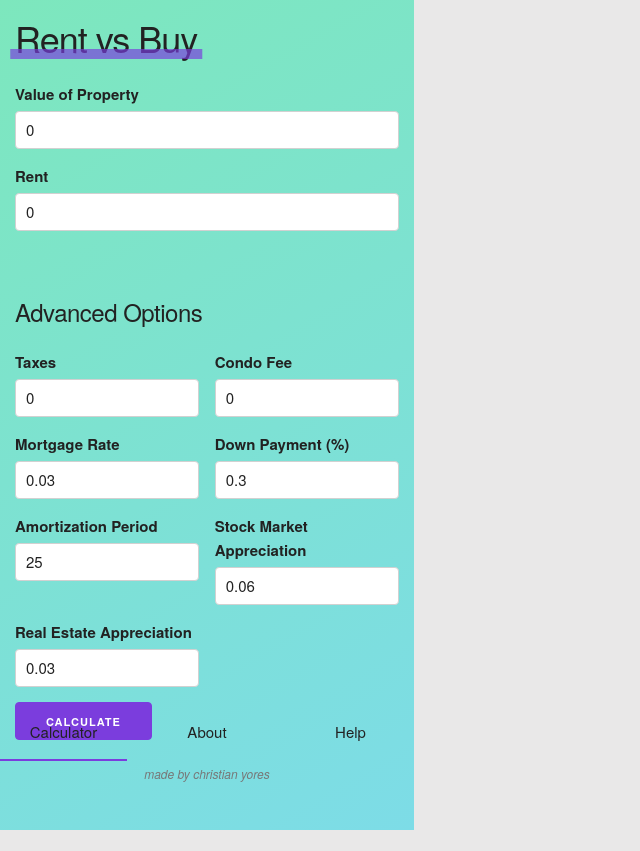
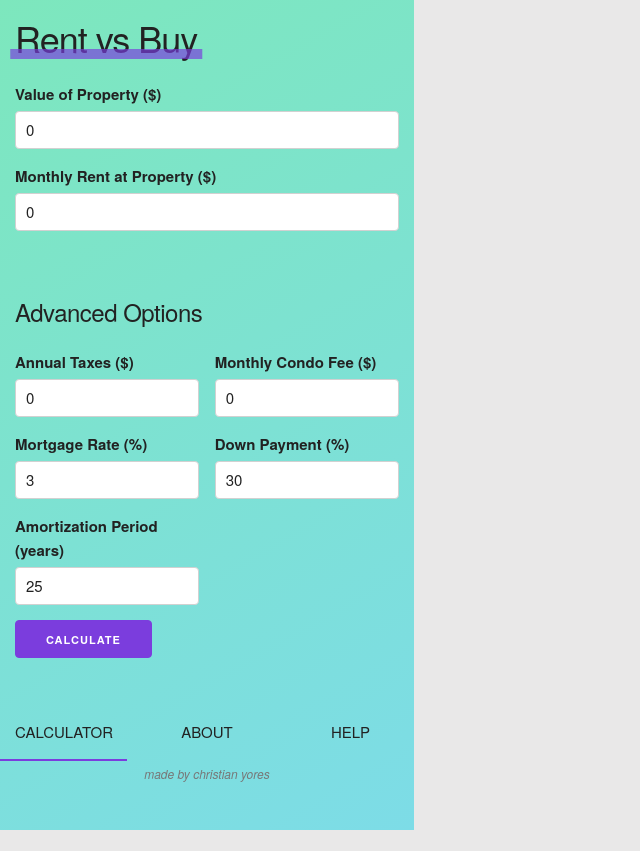
Before and after one commit to cyores/rentvbuy, a React (Create React App) app: page / in a window 1280 px wide. Shown: the whole page, without its empty margins (0-640 px from the left). Built offline with nearby package versions, Linux system fonts and the light colour scheme.

Commit message:
Made input labels more clear to their purpose, minor visual changes

```diff
--- a/src/App.js
+++ b/src/App.js
@@ -21,8 +21,8 @@ class App extends React.Component {
             RENT: 0, // rent
             TAX: 0, // annual property taxes
             CF: 0, // condo fee
-            MR: 0.03, // mortgage rate
-            DP: 0.3, // down payment percentage
+            MR: 3.0, // mortgage rate
+            DP: 30, // down payment percentage
             AP: 25, // amortization period
             REA: 0.03, // real estate appriciation
             SMA: 0.06, // stock market appriciation
--- a/src/app.css
+++ b/src/app.css
@@ -50,9 +50,11 @@ button.button-primary:focus {
 .nav-item p {
     margin: 0;
     padding: 1.5rem;
+    text-transform: uppercase;
 }
 .nav-item:hover {
     background: #7a3dddab;
+    color: #f0f0f0;
 }
 .active {
     border-bottom: 2px solid #7b3ddd;
--- a/src/components/Calculator.js
+++ b/src/components/Calculator.js
@@ -16,8 +16,9 @@ class Calculator extends Component {
 
     calculate() {
         let s = this.state;
-        s.calcs.downpayment = parseFloat((s.VOP * s.DP).toFixed(2));
+        s.calcs.downpayment = parseFloat((s.VOP * (s.DP / 100)).toFixed(2));
         s.calcs.rent = parseFloat(s.RENT.toFixed(2));
+        const MR = s.MR / 100;
 
         if (s.TAX > 0) {
             s.calcs.taxes = s.TAX / 12;
@@ -58,6 +59,7 @@ class Calculator extends Component {
         // console.log(input.target.value, metric);
         let s = this.state;
         s[metric] = parseFloat(input.target.value);
+        if(Number.isNaN(s[metric])) return;
         this.setState({ metric: s[metric] });
     }
 
--- a/src/components/CollectInfo.js
+++ b/src/components/CollectInfo.js
@@ -16,7 +16,7 @@ class CollectInfo extends Component {
                             type="number"
                             step="0.01"
                             defaultValue={this.props.VOP}
-                            label="Value of Property"
+                            label="Value of Property ($)"
                             onTyping={input =>
                                 this.props.handleChange(input, "VOP")
                             }
@@ -29,7 +29,7 @@ class CollectInfo extends Component {
                             type="number"
                             step="0.01"
                             defaultValue={this.props.RENT}
-                            label="Rent"
+                            label="Monthly Rent at Property ($)"
                             onTyping={input =>
                                 this.props.handleChange(input, "RENT")
                             }
@@ -45,7 +45,7 @@ class CollectInfo extends Component {
                             type="number"
                             step="0.01"
                             defaultValue={this.props.TAX}
-                            label="Taxes"
+                            label="Annual Taxes ($)"
                             onTyping={input =>
                                 this.props.handleChange(input, "TAX")
                             }
@@ -56,7 +56,7 @@ class CollectInfo extends Component {
                             type="number"
                             step="0.01"
                             defaultValue={this.props.CF}
-                            label="Condo Fee"
+                            label="Monthly Condo Fee ($)"
                             onTyping={input =>
                                 this.props.handleChange(input, "CF")
                             }
@@ -69,7 +69,7 @@ class CollectInfo extends Component {
                             type="number"
                             step="0.01"
                             defaultValue={this.props.MR}
-                            label="Mortgage Rate"
+                            label="Mortgage Rate (%)"
                             onTyping={input =>
                                 this.props.handleChange(input, "MR")
                             }
@@ -93,38 +93,38 @@ class CollectInfo extends Component {
                             type="number"
                             step="0.01"
                             defaultValue={this.props.AP}
-                            label="Amortization Period"
+                            label="Amortization Period (years)"
                             onTyping={input =>
                                 this.props.handleChange(input, "AP")
                             }
                         />
                     </div>
-                    <div className="six columns">
+                    {/* <div className="six columns">
                         <TextInput
                             type="number"
                             step="0.01"
                             defaultValue={this.props.SMA}
-                            label="Stock Market Appreciation"
+                            label="Stock Market Appreciation (%)"
                             onChange={input =>
                                 this.props.handleChange(input, "SMA")
                             }
                         />
-                    </div>
+                    </div> */}
                 </div>
-                <div className="row">
+                {/* <div className="row">
                     <div className="six columns">
                         <TextInput
                             type="number"
                             step="0.01"
                             defaultValue={this.props.REA}
-                            label="Real Estate Appreciation"
+                            label="Real Estate Appreciation (%)"
                             onTyping={input =>
                                 this.props.handleChange(input, "REA")
                             }
                         />
                     </div>
                     <div className="six columns"></div>
-                </div>
+                </div> */}
 
 
             </StyledCollectInfo>
--- a/src/components/Footer.js
+++ b/src/components/Footer.js
@@ -24,7 +24,7 @@ class Footer extends Component {
                             this.props.changeView("calculator");
                         }}
                     >
-                        <p>Calculator</p>
+                        <p>calculator</p>
                     </div>
                     <div
                         className={"four columns nav-item " + aboutClasses}
@@ -32,7 +32,7 @@ class Footer extends Component {
                             this.props.changeView("about");
                         }}
                     >
-                        <p>About</p>
+                        <p>about</p>
                     </div>
                     <div
                         className={"four columns nav-item " + helpClasses}
@@ -40,7 +40,7 @@ class Footer extends Component {
                             this.props.changeView("help");
                         }}
                     >
-                        <p>Help</p>
+                        <p>help</p>
                     </div>
                 </div>
                 <div className="row p-0 m-0">
```
